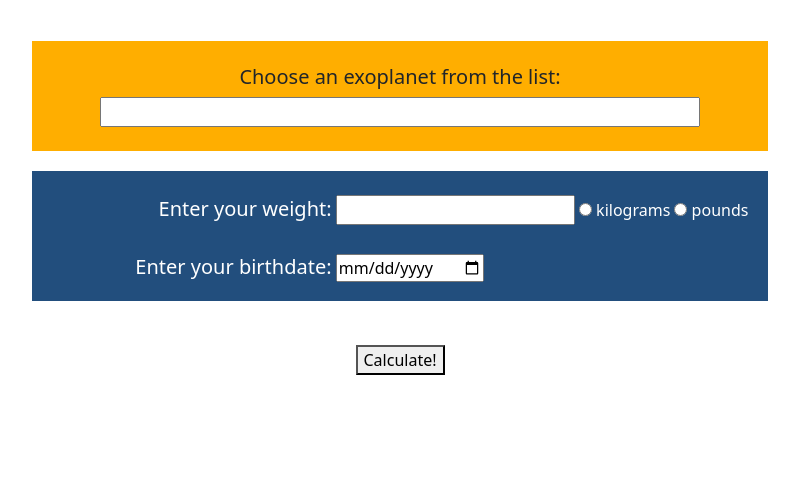
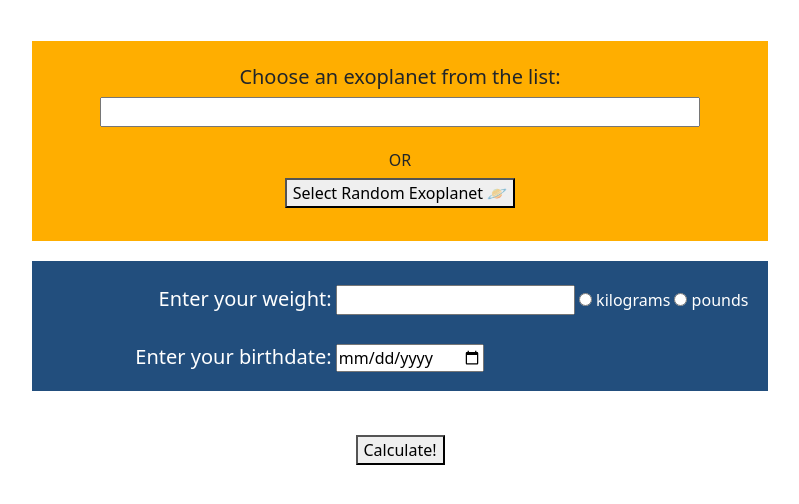
Before and after one commit to karants/Pexo, a Flask app: template templates/index.html in a window 1280 px wide. Shown: the part 252-756 px from the top of the page, without its empty margins (240-1039 px from the left). Run offline with Flask 2, Linux system fonts and the light colour scheme; the template is opened without the code that fills it, so the values that code supplies are empty; some libraries are stand-ins or nearby versions.

Commit message:
random exoplanet selection option added

```diff
--- a/templates/index.html
+++ b/templates/index.html
@@ -5,6 +5,7 @@
     <link rel="shortcut icon" href="{{ url_for('static', filename='favicon.ico') }}">
     <link href="https://cdn.jsdelivr.net/npm/bootstrap@5.2.2/dist/css/bootstrap.min.css" rel="stylesheet">
     <script src="https://cdn.jsdelivr.net/npm/bootstrap@5.2.2/dist/js/bootstrap.bundle.min.js"></script>
+    <meta charset="UTF-8">
     <style>
     .content {
       max-width: max-content;
@@ -19,6 +20,20 @@
         text-align: right;
       }
     </style>
+    <script>
+        exoplanets = [];
+
+        function randomExoplanet() {
+
+          "{% for exoplanet in exoplanets %}"
+            exoplanets.push("{{exoplanet}}")
+          "{% endfor %}"
+
+          var randomExoplanet = exoplanets[Math.floor(Math.random() * exoplanets.length)];
+          document.getElementById('exoplanet').value = randomExoplanet;
+        }
+
+    </script>
 </head>
 <html>
    <body>
@@ -32,7 +47,7 @@
         <form method="post" action="{{url_for('results')}}">
 
 
-                <div class="text-center" style=" height: 110px; margin: 20px; background:#FFAE00;">
+                <div class="text-center" style=" height: 200px; margin: 20px; background:#FFAE00;">
                 <br><h5>Choose an exoplanet from the list:</h5>
                 <input  list="exoplanets" name="exoplanet" id="exoplanet" style="width: 600px;" required>
                     <datalist id="exoplanets">
@@ -41,8 +56,10 @@
                               <option value ="{{exoplanet}}">
                             </div>
                         {% endfor %}
-                    </datalist><br>
-                </div>
+                    </datalist><br><br>
+                    <h6> OR </h6>
+                <button type="button" onclick="randomExoplanet()">Select Random Exoplanet &#129680;</button>
+              </div>
 
                 <div style=" height: 130px; padding-right: 20px; margin: 20px; background:#224E7D; color:white">
                 <br>
```
